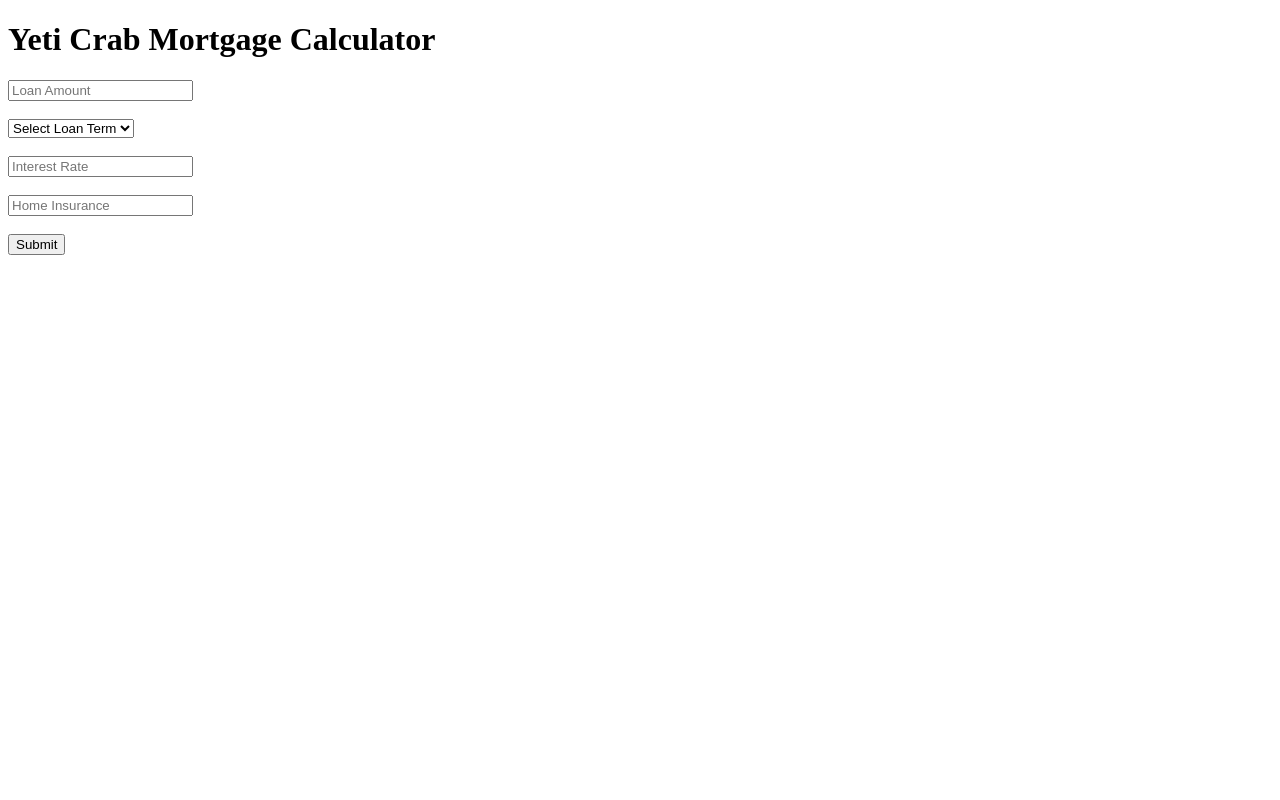
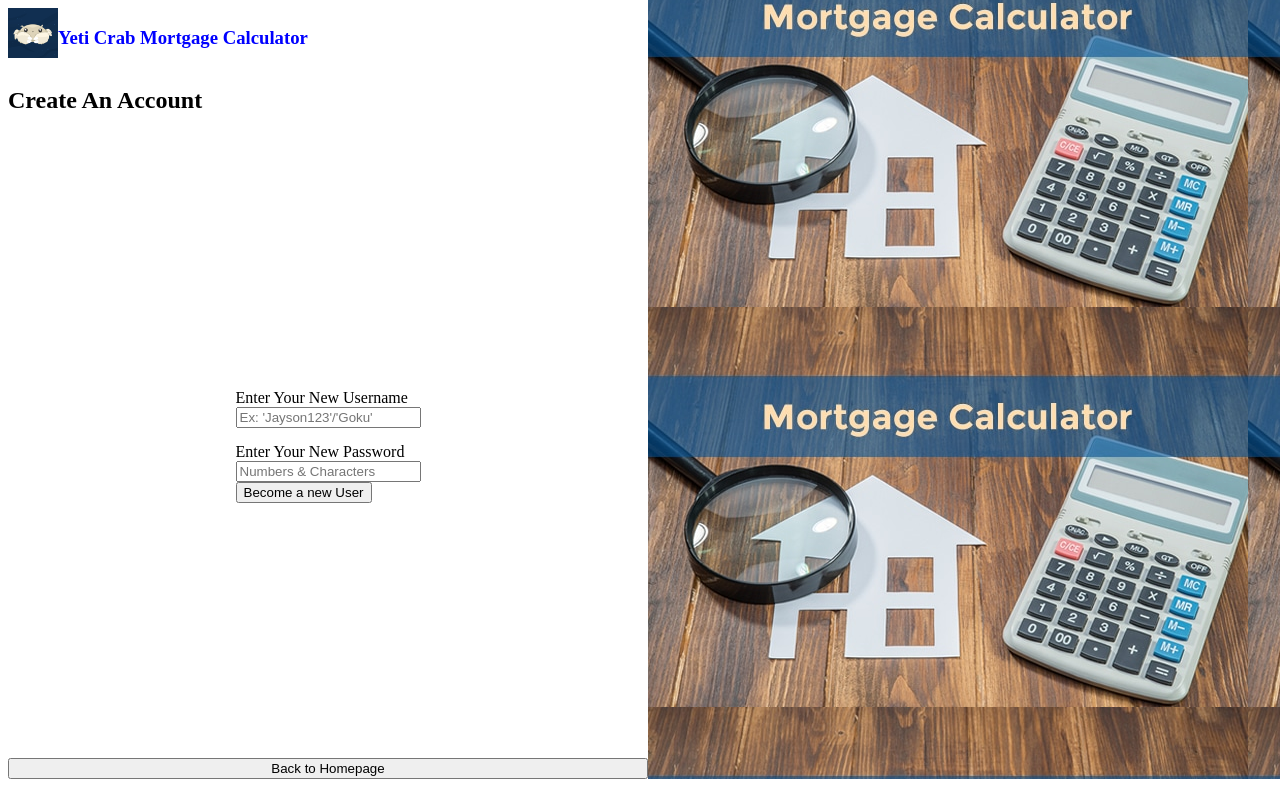
Before and after one commit to yeti-calc/yeti-calc, a React app: page / in a window 1280 px wide. Built offline with nearby package versions, Linux system fonts and the light colour scheme.

Commit message:
basic login page

```diff
--- a/frontend/App.jsx
+++ b/frontend/App.jsx
@@ -1,9 +1,23 @@
 import React from 'react';
 import { Provider } from 'react-redux';
 import handleSubmit from '../backend/request';
+import { useState } from 'react';
 
 const App = () => {
+  const [login, setLogin] = useState(true);
 
+  const loginfunc = () => {
+    setLogin((pastState) => !pastState);
+    console.log(login);
+  };
+
+  const newUserEntry = () => {
+    const username = document.querySelector('#username').value;
+    const password = document.querySelector('#password').value;
+    console.log(username, password);
+  };
+
+  if (!login) {
     return (
       <main>
         <h1>Yeti Crab Mortgage Calculator</h1>
@@ -47,8 +61,50 @@ const App = () => {
           {' '}
           Submit{' '}
         </button>
+        <button onClick={loginfunc}>Go To Login </button>
       </main>
     );
+  } else {
+    return (
+      <div className='pageContianer'>
+        <div id='titleContainer'>
+          <div id='icon'></div>
+          <h3>Yeti Crab Mortgage Calculator</h3>
+        </div>
+
+        <div className='loginContainer'>
+          <h2>Create An Account</h2>
+
+          <div className='userlogin'>
+            <label for='username'>Enter Your New Username</label>
+            <br></br>
+            <input
+              id='username'
+              name='username'
+              placeholder="Ex: 'Jayson123'/'Goku' "
+            ></input>
+          </div>
+          <div className='passlogin'>
+            <label for='password'>Enter Your New Password</label>
+            <br></br>
+            <input
+              id='password'
+              name='password'
+              placeholder='Numbers & Characters'
+            ></input>
+            <br></br>
+            <button className='userSubmit' onClick={newUserEntry}>
+              {' '}
+              Become a new User
+            </button>
+          </div>
+
+          <button onClick={loginfunc}>Back to Homepage </button>
+        </div>
+        <div className='mortgageImage'></div>
+      </div>
+    );
+  }
 };
 
 // ! 'npm install @reduxjs/toolkit react-redux' installs redux toolkit
--- a/styles.css
+++ b/styles.css
@@ -1,3 +1,55 @@
-p {
-    color: blue;
+/* login Page Styles */
+h3 {
+  color: blue;
 }
+
+#icon {
+  background-image: url('./assets/yeticrab.jpeg');
+  background-size: contain;
+  /* background-color: black; */
+  width: 50px;
+  height: 50px;
+}
+
+#titleContainer {
+  display: flex;
+}
+
+.pageContianer {
+  display: grid;
+}
+
+.loginContainer {
+  grid-column: 1;
+  width: 50vw;
+  height: 89vh;
+  display: flex;
+  flex-direction: column;
+}
+
+.mortgageImage {
+  grid-column: 2;
+  width: 50vw;
+  margin-top: -20vh;
+  background-image: url(./assets/mgbg.jpg);
+}
+.titleContainer {
+  grid-column: 1;
+}
+
+.userlogin,
+.passlogin {
+  margin: auto;
+}
+
+.userlogin {
+  /* margin-top: -10px; */
+}
+
+.passlogin {
+  margin-top: -30vh;
+}
+
+#username,
+#password {
+}
--- a/webpack.config.js
+++ b/webpack.config.js
@@ -49,8 +49,18 @@ module.exports = {
         test: /\.css$/,
         use: ['style-loader', 'css-loader'],
       },
+      {
+        test: /\.(png|svg|jpg|jpeg|gif)$/i,
+        type: 'asset/resource',
+      }
     ],
   },
+  // disable Warnings
+  performance: {
+    hints: false,
+    maxEntrypointSize: 512000,
+    maxAssetSize: 512000
+}
   // port: '9500',
   // static:
 };
```
Also changed, not shown: assets/mgbg.jpg (added), assets/yeticrab.jpeg (added). Lines whose indentation alone changed are shown as unchanged.
